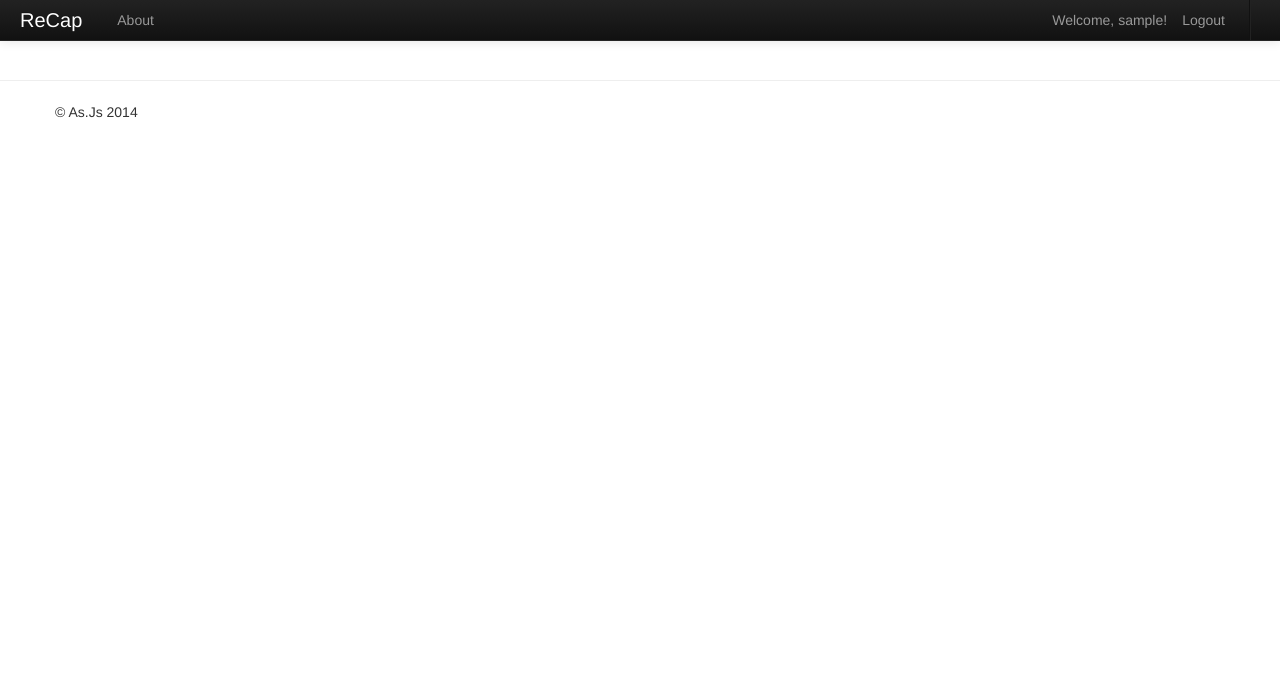
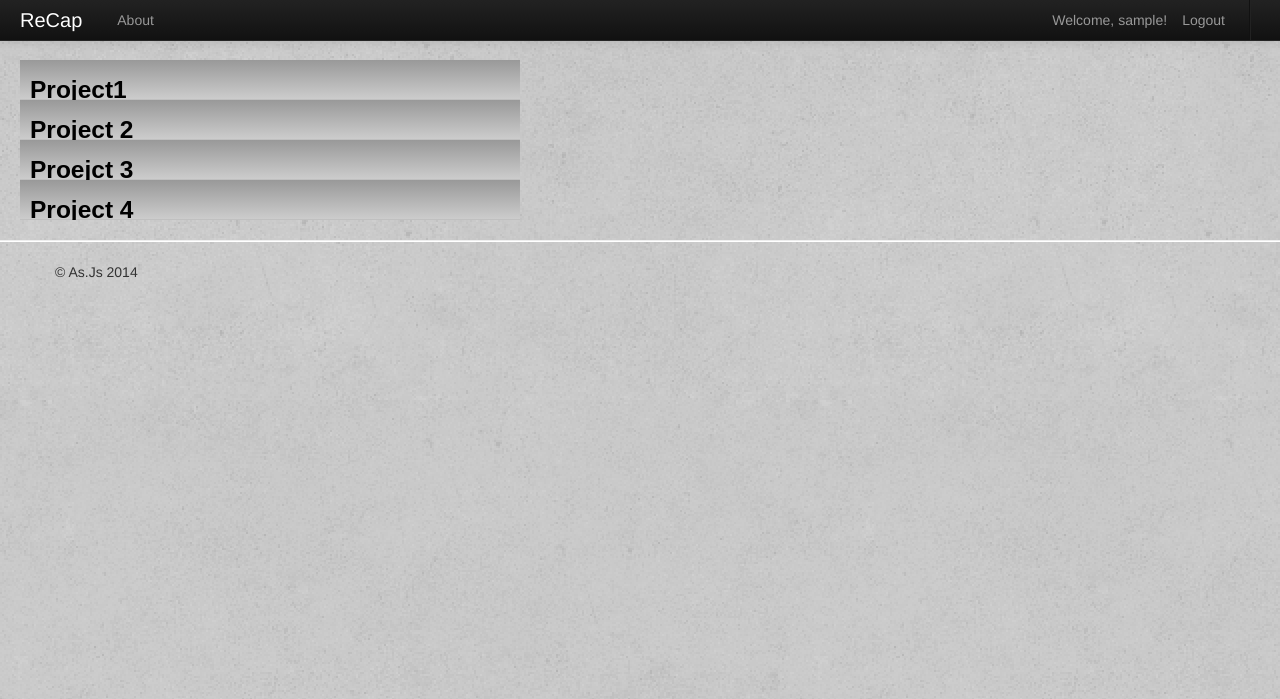
Before and after one commit to spinakr/DIM3_team-as.js, a Django app: page /recap/ in a window 1280 px wide. Shown: the top 699 px of the page. Run offline with Django 3.2, Linux system fonts and the light colour scheme; the visitor is signed in with stand-in values (Sample User, id 1); some libraries are stand-ins or nearby versions.

Commit message:
Added background to base. Started experimenting with developer page - project list

```diff
--- a/static/css/recap.css
+++ b/static/css/recap.css
@@ -1,3 +1,8 @@
+body {
+    background-color: silver;
+    background-image:url('/static/img/mooning.png');
+}
+
 .category-column {
 	background-color: #eeeeee;
 	padding: 5px;
@@ -25,3 +30,86 @@ ul {
 li {
 	display: block;
 }
+
+
+.developer-drop >ul {
+    margin: 0;
+    padding: 0;
+    list-style:none;
+    width: 500px;
+}
+
+
+
+.developer-drop >ul>li {
+    display:block;
+    overflow: hidden;
+    margin: 0;
+    padding: 0;
+    list-style:none;
+    height:40px;
+    width: 500px;
+
+
+    /* Decorative CSS */
+    background-color:silver;
+
+
+    /* CSS3 Transition drop down Effect */
+    transition: height 0.3s ease-in-out;
+    -moz-transition: height 0.3s ease-in-out;
+    -webkit-transition: height 0.3s ease-in-out;
+    -o-transition: height 0.3s ease-in-out;
+}
+
+.developer-drop >ul>li>h3 {
+    display:block;
+    margin: 0;
+    padding:10px;
+    height:19px;
+
+    /* Decorative CSS */
+    border-top:#f0f0f0 0px solid;
+    font-family: Arial, Helvetica, sans-serif;
+    text-decoration:none;
+    color: #000;
+    background: #cccccc;
+
+    /* CSS3 Gradient Effect */
+    background: -moz-linear-gradient( top, #999999, #cccccc);
+    background: -webkit-gradient(linear, left top, left bottom, from(#999999), to(#cccccc));
+    filter: progid:DXImageTransform.Microsoft.gradient(startColorstr=#ff999999, endColorstr=#ffcccccc); /* IE 7 */
+    -ms-filter: "progid:DXImageTransform.Microsoft.gradient(startColorstr=#ff999999, endColorstr=#ffcccccc)";   /* IE 8 */
+}
+
+.developer-drop >ul>li>div {
+    margin:0;
+    overflow: auto;
+    padding:10px;
+    height:220px;
+}
+
+.developer-drop >ul>li:hover {
+    height: 280px;
+
+}
+
+
+
+.developer-drop:hover>ul>li:hover>h3 {
+    /* Decorative CSS */
+    color:#fff;
+    background: #000000;
+
+
+    /* CSS3 Gradient Effect */
+    background: -moz-linear-gradient( top, #454545, #000000);
+    background: -webkit-gradient(linear, left top, left bottom, from(#454545), to(#000000)); /* Safari, Chrome */
+    filter: progid:DXImageTransform.Microsoft.gradient(startColorstr=#ff454545, endColorstr=#ff000000); /* IE 5.5 - IE 7 */
+    -ms-filter: "progid:DXImageTransform.Microsoft.gradient(startColorstr=#ff454545, endColorstr=#ff000000)";   /* IE 8 */
+}
+
+.developer-drop >ul>li>h3:hover {
+
+    cursor:pointer;
+}
--- a/templates/recap/developer.html
+++ b/templates/recap/developer.html
@@ -1,6 +1,27 @@
 {% extends 'recap/base.html' %}
 {% load static %}
 {% block body_block %}
+
+    <div class="developer-drop">
+<ul>
+    <li>
+        <h3>Project1</h3>
+        <div>description 1.</div>
+    </li>
+    <li>
+        <h3>Project 2</h3>
+        <div>description 2</div>
+    </li>
+    <li>
+        <h3>Proejct 3</h3>
+        <div>Description 3.</div>
+    </li>
+    <li>
+        <h3>Project 4</h3>
+        <div>Description 4</div>
+    </li>
+</ul>
+</div>
 
 
 
```
Also changed, not shown: static/img/mooning.png (added).
